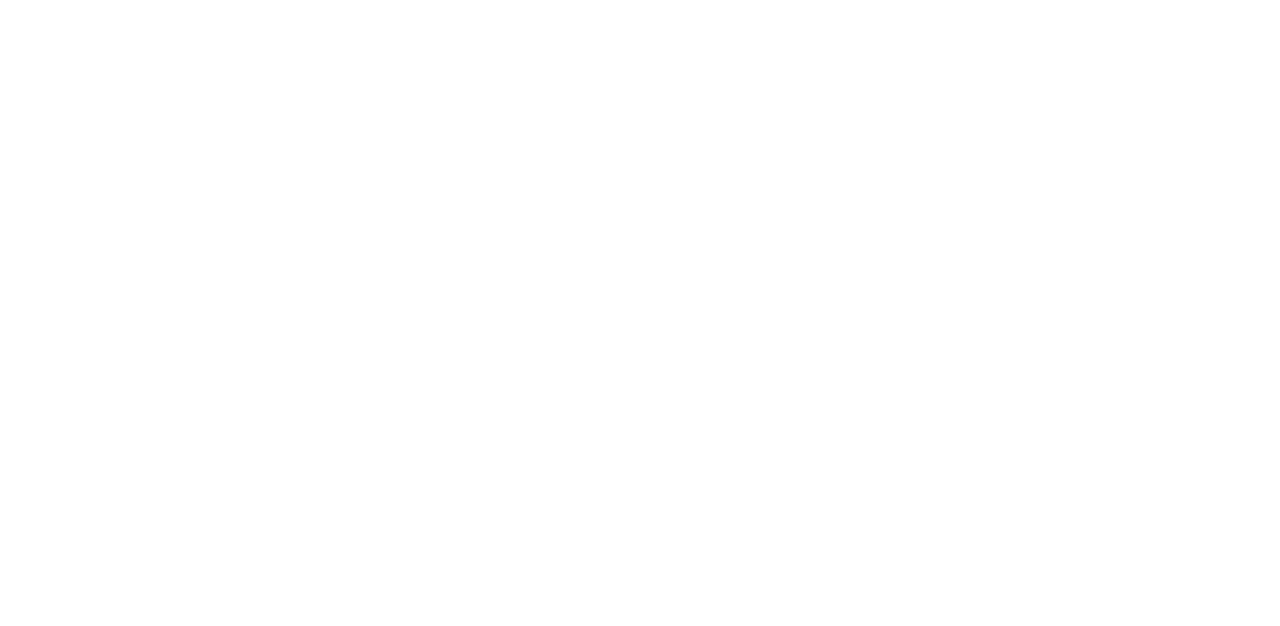
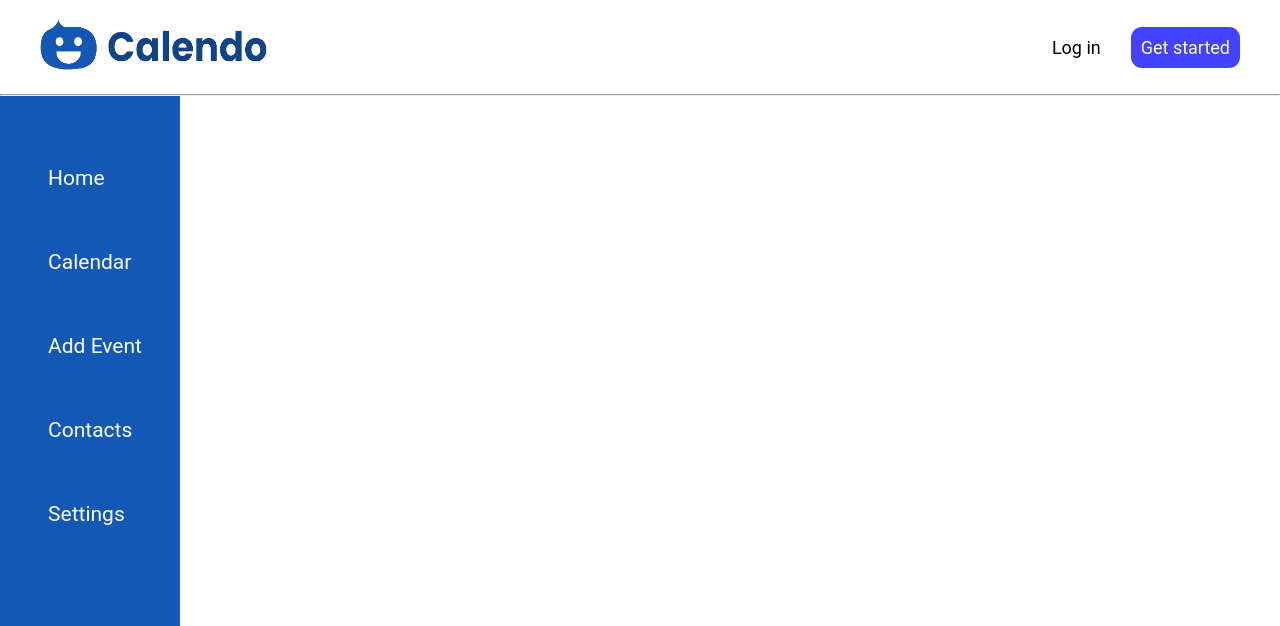
Before and after one commit to React-Duo/Event-Calendar, a React app: page /home in a window 1280 px wide. Before the commit this address had no page. Shown: the top 626 px of the page. Built offline with nearby package versions, Linux system fonts and the light colour scheme; the HTML template or start-up script is replaced by a standard one.

Commit message:
removed the Header component from PublicView and added it to App.js

```diff
--- a/src/App.jsx
+++ b/src/App.jsx
@@ -1,13 +1,20 @@
 import './App.css'
 import { BrowserRouter, Routes, Route } from 'react-router-dom';
 import PublicView from './views/PublicView/PublicView';
+import Home from './views/Home/Home';
+import Header from './components/Header/Header';
+import SideBar from './components/SideBar/SideBar';
 
 function App() {
 
+
   return (
     <BrowserRouter>
+      <Header />
+      {window.location.pathname !== "/" && <SideBar />}
       <Routes>
-        <Route path="/" element={<PublicView />} />
+        <Route path="/" element=<PublicView /> />
+        <Route path="/home" element=<Home /> />
       </Routes>
     </BrowserRouter>
   )
--- a/src/views/PublicView/PublicView.jsx
+++ b/src/views/PublicView/PublicView.jsx
@@ -1,11 +1,9 @@
 import "./PublicView.css"
-import Header from "../../components/Header/Header"
 import ContentPublic from "../../components/ContentPublic/ContentPublic"
 
 const PublicView = () => {
   return (
     <div>
-        <Header />
         <ContentPublic />
     </div>
   )
```
